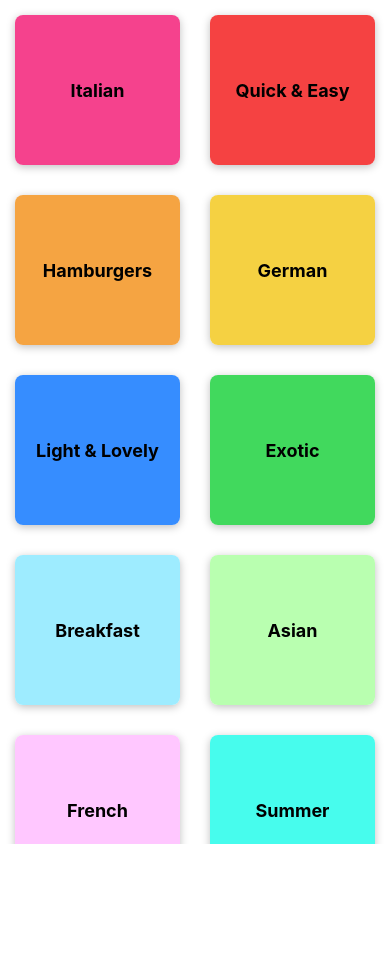
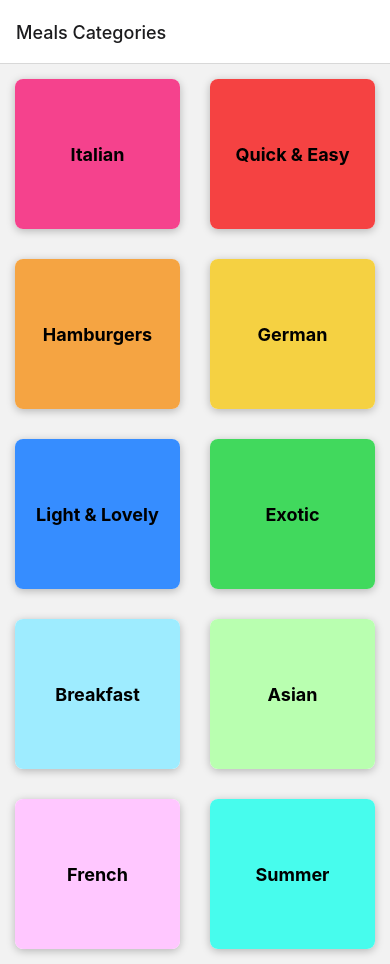
Before and after one commit to jsidd06/food-app, a React Native app: screen / in a window 390 px wide. Before the commit the page ends 844 px from the top, so only its background shows below. Built offline with nearby package versions, Linux system fonts and the light colour scheme.

Commit message:
add navigator bar using some pachage and setup some bugs while install

```diff
--- a/App.js
+++ b/App.js
@@ -1,11 +1,20 @@
 import { StyleSheet, StatusBar } from "react-native";
+import { NavigationContainer } from "@react-navigation/native";
 import CategoryScreen from "./screens/CategoryScreen";
+import { createStackNavigator } from "@react-navigation/stack";
+import "react-native-gesture-handler";
+
+const Stack = createStackNavigator();
 
 export default function App() {
   return (
     <>
-      <StatusBar style="light" />
-      <CategoryScreen />
+      <StatusBar style="dark" />
+      <NavigationContainer>
+        <Stack.Navigator>
+          <Stack.Screen name="Meals Categories" component={CategoryScreen} />
+        </Stack.Navigator>
+      </NavigationContainer>
     </>
   );
 }
```
Also changed, not shown: package.json (+6 -1 lines), 1 other file (tests, documents, lock files or other folders).
